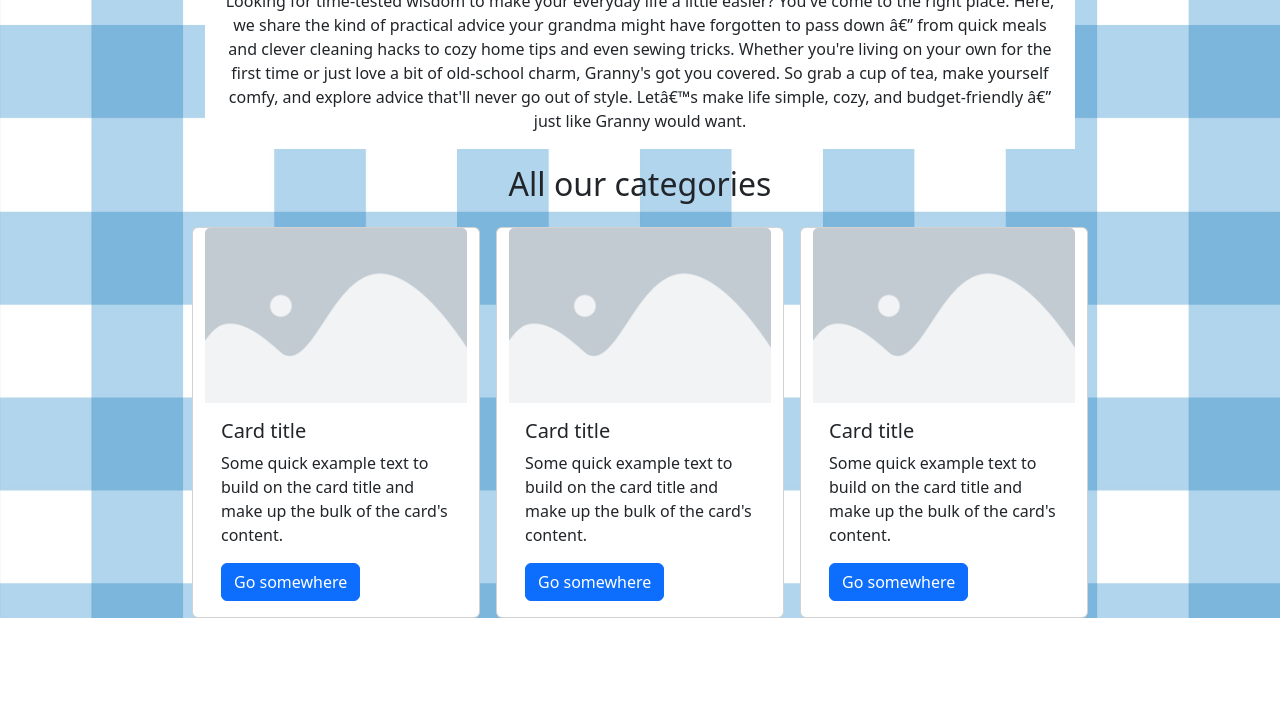
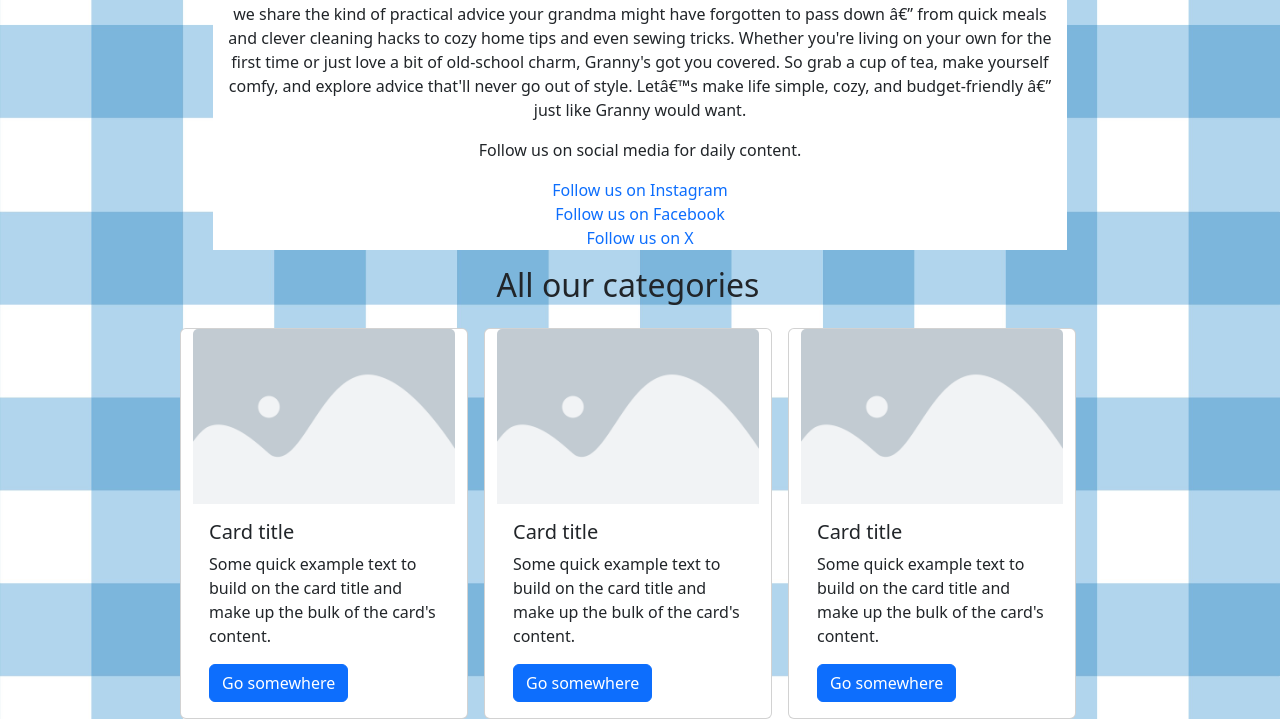
Before and after one commit to saraelizalde/Granny-s-Advice-proto2, a plain HTML site: page index.html in a window 1280 px wide. Shown: the part 719-1438 px from the top of the page. Before the commit the page ends 1337 px from the top, so only its background shows below. Drawn offline with nearby package versions, Linux system fonts and the light colour scheme.

Commit message:
Added call to action in header for social media

```diff
--- a/assets/CSS/styles.css
+++ b/assets/CSS/styles.css
@@ -19,7 +19,13 @@ body {
   }
 
 
+
+
+
 /* Navbar */
+
+
+
 
 
 /* Header */
@@ -27,7 +33,15 @@ body {
   background-color: white;
 }
 
+
+
+
 /* Categories */
 .card{
   width: 18rem;
 }
+
+#categories .row{
+  width: 100%;
+  height: auto;
+}
--- a/index.html
+++ b/index.html
@@ -42,7 +42,7 @@
   </nav>
 
   <!--Header-->
-  <header id="header">
+  <header id="header" class="container-fluid">
     <div class="row justify-content-center mt-3">
       <div class="col-11 col-sm-10 col-lg-8">
         <img src="assets/images/placeholder-image.webp" alt="placeholder image">
@@ -58,6 +58,16 @@
           covered. So grab a cup of tea, make yourself comfy, and explore advice that'll never go out of style.
 
           Let’s make life simple, cozy, and budget-friendly — just like Granny would want. </p>
+          <p>Follow us on social media for daily content.</p>
+          <a class="link-offset-2 link-offset-3-hover link-underline link-underline-opacity-0 link-underline-opacity-75-hover" target="_blank" href="https://www.instagram.com/">
+            Follow us on Instagram
+          </a><br>
+          <a class="link-offset-2 link-offset-3-hover link-underline link-underline-opacity-0 link-underline-opacity-75-hover" target="_blank" href="https://www.facebook.com/">
+            Follow us on Facebook
+          </a><br>
+          <a class="link-offset-2 link-offset-3-hover link-underline link-underline-opacity-0 link-underline-opacity-75-hover" target="_blank" href="https://x.com/">
+            Follow us on X
+          </a>
       </div>
     </div>
 
@@ -65,12 +75,14 @@
 
   <!--Categories-->
   <main>
-    <div id="categories" class="container-fluid">
+    <section id="categories" class="container-fluid">
       <div class="row justify-content-center mt-3">
+        <div class="col-12">
         <h2 class="text-center">All our categories</h2>
       </div>
+      </div>
       <div class="row justify-content-center">
-        <div class="card mx-2 mt-3 col-sm-6 col-md-4">
+        <div class="card mx-2 mt-3 col-sm-6 col-lg-4">
           <img src="assets/images/placeholder-image.webp" class="card-img-top" alt="...">
           <div class="card-body">
             <h5 class="card-title">Card title</h5>
@@ -79,7 +91,7 @@
             <a href="#" class="btn btn-primary">Go somewhere</a>
           </div>
         </div>
-        <div class="card mx-2 mt-3 col-sm-6 col-md-4">
+        <div class="card mx-2 mt-3 col-sm-6 col-lg-4">
           <img src="assets/images/placeholder-image.webp" class="card-img-top" alt="...">
           <div class="card-body">
             <h5 class="card-title">Card title</h5>
@@ -88,7 +100,7 @@
             <a href="#" class="btn btn-primary">Go somewhere</a>
           </div>
         </div>
-        <div class="card mx-2 mt-3 col-sm-6 col-md-4">
+        <div class="card mx-2 mt-3 col-sm-6 col-lg-4">
           <img src="assets/images/placeholder-image.webp" class="card-img-top" alt="...">
           <div class="card-body">
             <h5 class="card-title">Card title</h5>
@@ -98,7 +110,7 @@
           </div>
         </div>
       </div>
-    </div>
+    </section>
   </main>
 
 
```
